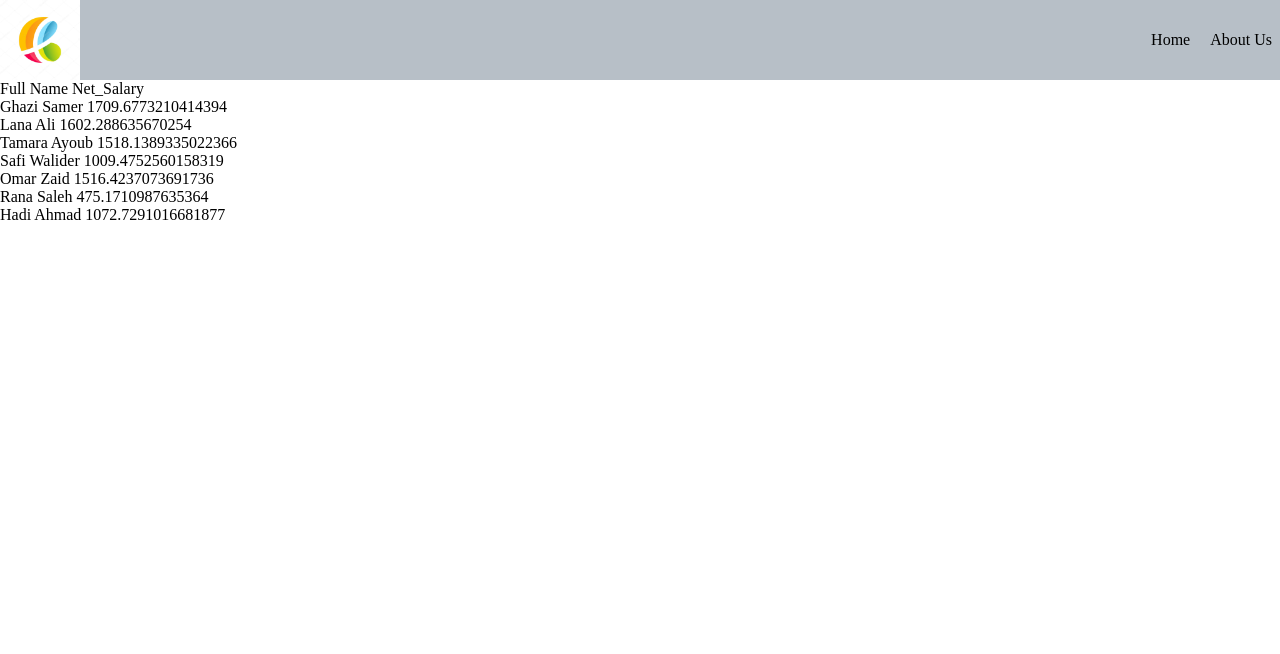
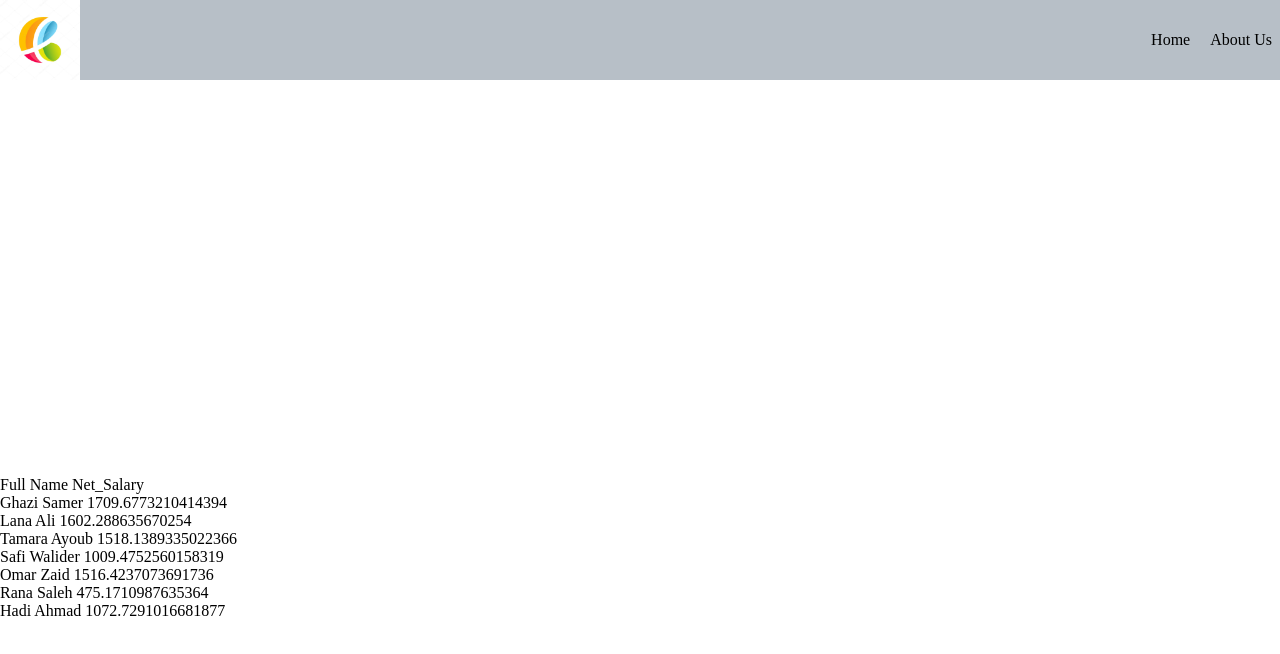
Before and after one commit to AlaaYlula/HR-management-system, a plain HTML site: page index.html in a window 1280 px wide. Shown: the top 654 px of the page. Drawn offline with Linux system fonts and the light colour scheme.

Commit message:
update_task7

```diff
--- a/app.js
+++ b/app.js
@@ -29,17 +29,23 @@ Employee.prototype.render = function(){
   //  document.write(`<p> ${this.fullName}      ${this.salary1}</p>`);
   //document.getElementById("pId").innerHTML = `${this.fullName} ${this.salary1} `;
   // create my text
-     let sHeader = document.createTextNode(`${this.fullName} ${this.salary1}`);
+  //   let sHeader = document.createTextNode(`${this.fullName} ${this.salary1}`);
 
 // create an element for the text and append it
-    let spanHeader = document.createElement('p');
-    spanHeader.appendChild(sHeader);
+   // let spanHeader = document.createElement('p');
+   // spanHeader.appendChild(sHeader);
 
 // grab a reference to the div header/var divHeader = document.getElementById('pId');
-    var divHeader = document.getElementById('pId');
+   // var divHeader = document.getElementById('pId');
 
 // append the new element to the header
-    divHeader.appendChild(spanHeader);
+  //  divHeader.appendChild(spanHeader);
+   // creat paragraph
+   let p = document.createElement(`p`);
+   // create content
+   p.textContent = `${this.fullName} ${this.salary1}`;
+   //4 we append th p to section
+   sec.appendChild(p);
 
 }
 
@@ -60,18 +66,15 @@ emp7.salary();
 
 
 //document.write(`<p> Full Name      Net_Salary</p>`);
-// create my text
-let sHeader = document.createTextNode(`Full Name      Net_Salary`);
+    // where 1
+    let sec = document.getElementById('section_java');
+    // 2 creat paragraph tag
+    let p = document.createElement(`p`);
+    // 3 create content
+    p.textContent = `Full Name      Net_Salary`;
 
-// create an element for the text and append it
-    let spanHeader = document.createElement('p');
-    spanHeader.appendChild(sHeader);
-
-// grab a reference to the div header/var divHeader = document.getElementById('pId');
-    var divHeader = document.getElementById('pId');
-
-// append the new element to the header
-    divHeader.appendChild(spanHeader);
+    // 4 we append th p to section
+    sec.appendChild(p);
 
 emp1.render();
 emp2.render();
--- a/index.html
+++ b/index.html
@@ -23,11 +23,13 @@
         </nav>
     </header>
     <main id="mainId">
+        <section id="section_java">
         <p id="pId">
 
         </p>
          <br><br><br><br><br><br><br><br><br><br><br><br><br><br><br><br><br><br><br><br><br><br>
-    </main>
+        </section>
+        </main>
     <footer class="main-footer">
         <div class="main-footer-container">
             <div class="copy">
```
